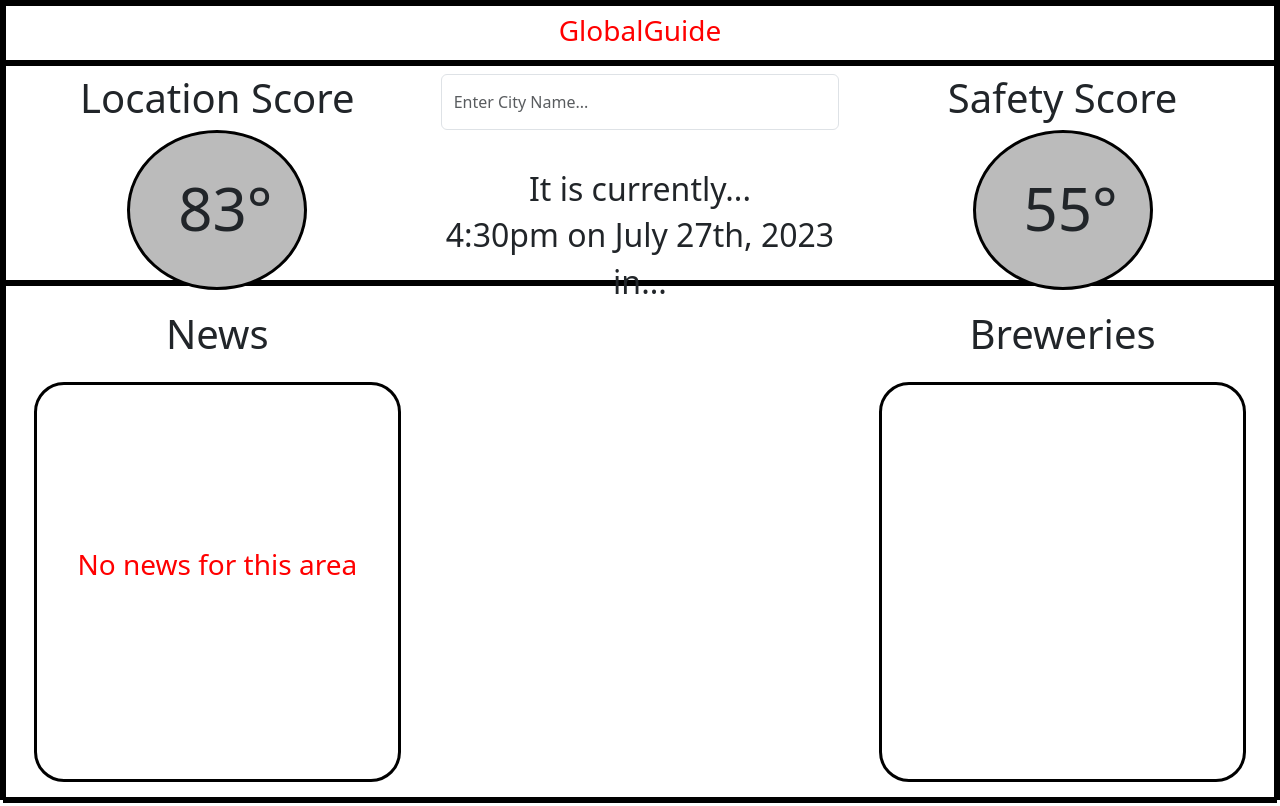
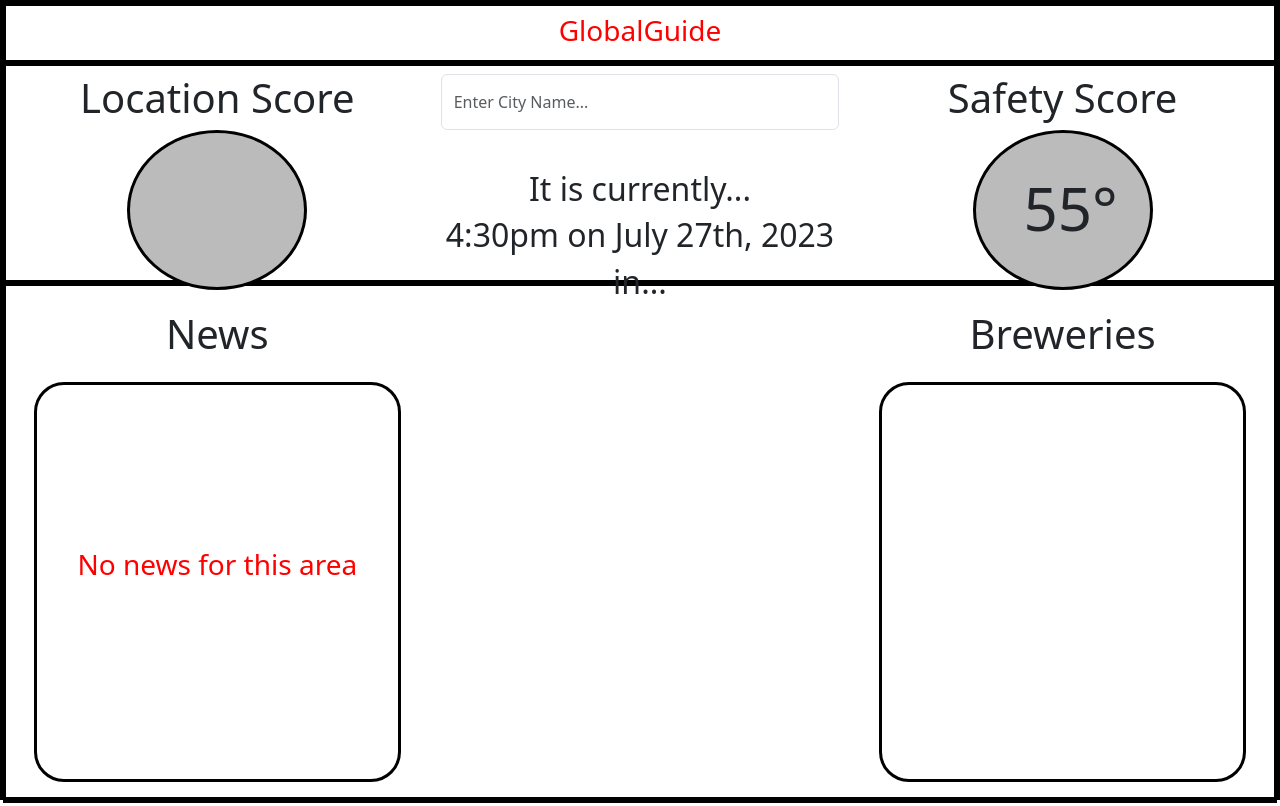
Before and after one commit to DarrellM29/global-guide, a React (Create React App) app: page / in a window 1280 px wide. Built offline with nearby package versions, Linux system fonts and the light colour scheme.

Commit message:
Added Part#1 LocationScoreAPI

```diff
--- a/src/App.js
+++ b/src/App.js
@@ -8,6 +8,7 @@ function App() {
   const [weatherData,setWeatherData] = useState({})
   const [newsData,setNewsData] = useState([])
   const [breweryData, setBreweryData] = useState([])
+  const [locationScoreData, setLocationScoreData] = useState([])
   const [location, setLocation] = useState('')
 
   const searchLocation = (event) => {
@@ -15,7 +16,7 @@ function App() {
       const weatherUrl = `https://api.openweathermap.org/data/2.5/weather?q=${location}&units=imperial&appid=${process.env.REACT_APP_WEATHER_API_KEY}`
       const newsUrl = `https://newsapi.org/v2/top-headlines?q=${location}&apiKey=${process.env.REACT_APP_NEWS_API_KEY}`
       const breweryUrl = `https://api.openbrewerydb.org/breweries?by_city=${location}&per_page=5`
-      const locationScoreUrl = `https://api.teleport.org/api/urban_areas/slug:${location}/scores/`
+      const locationScoreUrl = `https://api.teleport.org/api/urban_areas/slug:${location.toLowerCase()}/scores/`
 
       axios.get(weatherUrl).then((response) => {
         setWeatherData(response.data)
@@ -27,6 +28,10 @@ function App() {
       })
       axios.get(breweryUrl).then((response) => {
         setBreweryData(response.data)
+        console.log(response.data)
+      })
+      axios.get(locationScoreUrl).then((response) => {
+        setLocationScoreData(response.data)
         console.log(response.data)
       })
 
@@ -52,10 +57,11 @@ function App() {
         <div className="row" id='row2'>
 
           <div className="col-lg-4 order-lg-1 col-12 order-2">
+
               <div className="locationScore">
               <h1>Location Score</h1>
                 <div className="circle1">
-                <h1>83°</h1>
+                  <h1>{locationScoreData.teleport_city_score}</h1>
                   <span className="popup1">
                     <h2>Location: </h2>
                     <h2>Sightseeing: </h2>
@@ -65,6 +71,7 @@ function App() {
                   </span>
                 </div>
               </div>
+
           </div>
 
           <div className="col-lg-4 order-lg-2 col-12 order-1">
```
Lines whose indentation alone changed are shown as unchanged.
